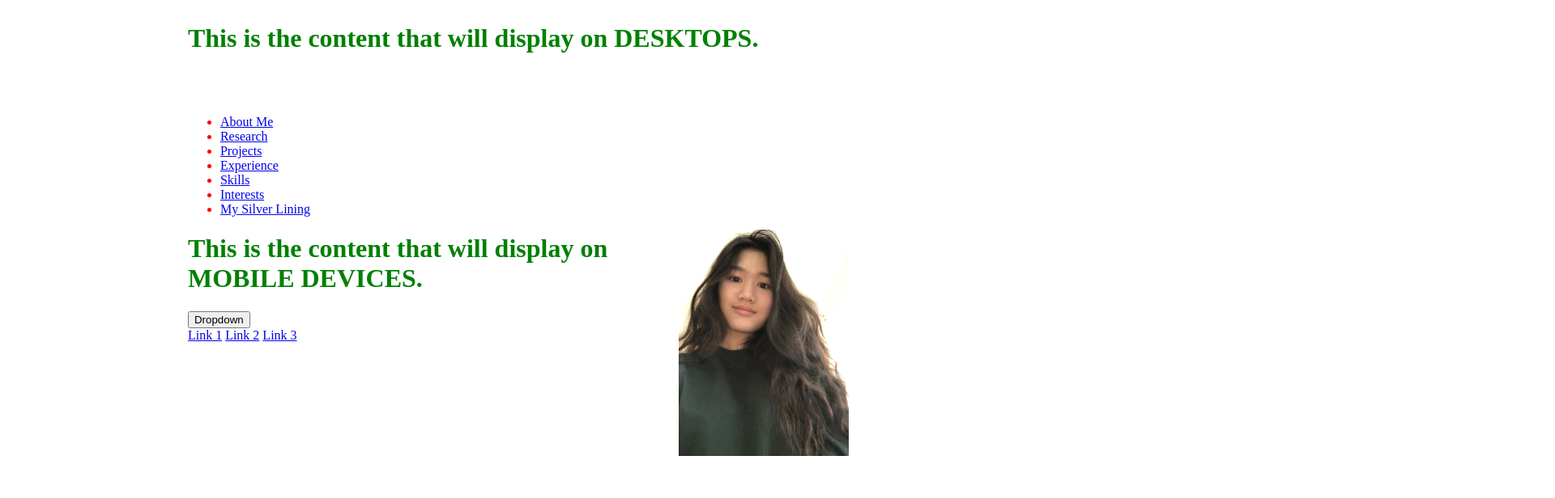
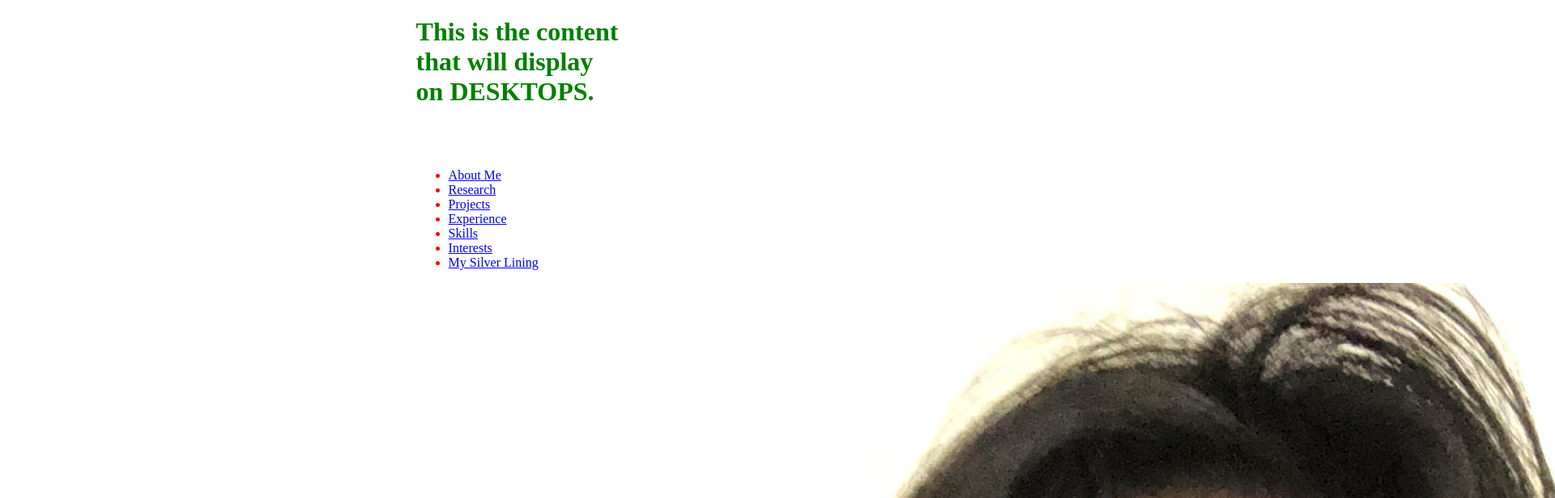
Before and after one commit to tsu40/test, a plain HTML site: page index.html in a window 1280 px wide. Shown: the top 616 px of the page at 81% size, 1920 px wide, since content can reach past the window. Drawn offline with Linux system fonts and the light colour scheme.

Commit message:
Update style.css

```diff
--- a/style.css
+++ b/style.css
@@ -5,18 +5,13 @@ h1 {
   color: red;
 }
 
-
 .im {
-  max-width: 220px;
-  max-height: 280px;
-  float: right;
-}
-.all {
       display: grid;
       height: 100%;
+      grid-area:right;
 }
 .content {
-    max-width: 100%;
-  max-height: 100vh;
+    max-width: 20%;
+  max-height: 25vh;
 margin: auto;
  }
```
